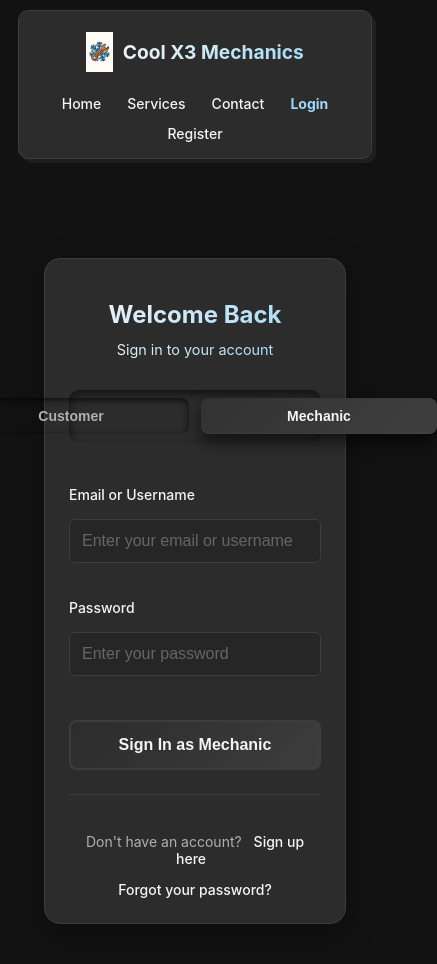
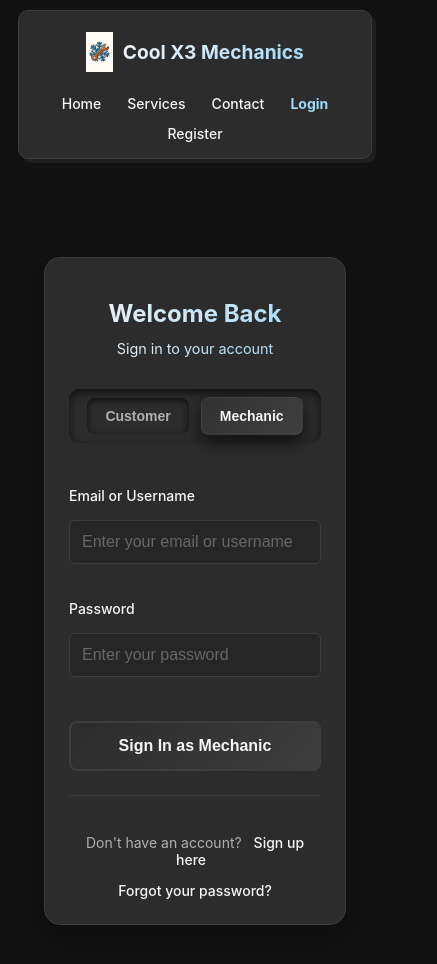
Before and after one commit to RobertGleim/mech_shop_react, a React (Vite) app: page /Login in a window 390 px wide. Shown: the top 964 px of the page, 437 px wide, since content can reach past the window. Built offline with nearby package versions, Linux system fonts and the light colour scheme.

Commit message:
login css clean up

```diff
--- a/src/views/AdminView.css
+++ b/src/views/AdminView.css
@@ -187,7 +187,8 @@
 .admin-card button {
 	background: #23493c;
 	color: #fff;
-	border: none;
+	border: 1px solid rgba(255,255,255,0.04);
+  margin-bottom: 10px;
 	padding: 0.5rem 0.75rem;
 	border-radius: 8px;
 	cursor: pointer;
@@ -195,7 +196,7 @@
 }
 .customer-actions .btn.delete,
 .mechanic-actions .delete-btn,
-.detail-actions .btn.delete { background: #3f1414; }
+.detail-actions .btn.delete { background: #3f1414; border: 1px solid #201b1b; }
 
 /* Unified detail rows: label/value two-column layout */
 .detail-body {
--- a/src/views/AdminView.jsx
+++ b/src/views/AdminView.jsx
@@ -584,8 +584,21 @@ function AdminView() {
         address: '',
         is_admin: false
       })
+
+      // Popup to inform admin of success
+      try {
+        window.alert(`Mechanic created successfully${newMech?.first_name ? `: ${newMech.first_name} ${newMech.last_name || ''}` : ''}`)
+      } catch (alertErr) {
+        console.debug('Alert failed:', alertErr)
+      }
     } catch (err) {
       setMechRegError(err.message || 'Failed to create mechanic')
+      // Popup to inform admin of failure
+      try {
+        window.alert(`Failed to create mechanic: ${err.message || 'Unknown error'}`)
+      } catch (alertErr) {
+        console.debug('Alert failed:', alertErr)
+      }
     } finally {
       setMechRegLoading(false)
     }
@@ -621,8 +634,21 @@ function AdminView() {
       setShowCustomers(true)
       setShowCustomerRegister(false)
       setCustomerRegisterForm({ first_name: '', last_name: '', email: '', password: '', phone: '', address: '' })
+
+      // Popup to inform admin of success
+      try {
+        window.alert(`Customer created successfully${newCust?.first_name ? `: ${newCust.first_name} ${newCust.last_name || ''}` : ''}`)
+      } catch (alertErr) {
+        console.debug('Alert failed:', alertErr)
+      }
     } catch (err) {
       setCustRegError(err.message || 'Failed to create customer')
+      // Popup to inform admin of failure
+      try {
+        window.alert(`Failed to create customer: ${err.message || 'Unknown error'}`)
+      } catch (alertErr) {
+        console.debug('Alert failed:', alertErr)
+      }
     } finally {
       setCustRegLoading(false)
     }
--- a/src/views/LoginView.css
+++ b/src/views/LoginView.css
@@ -170,28 +170,23 @@
 
 .user-type-switch {
     display: flex;
-    gap: 12px;
+    gap: 8px; /* slightly smaller gap so narrower buttons fit */
     margin-bottom: 24px;
     justify-content: center;
-    align-items: center;
-
-    /* make container match card and feel recessed */
-    background: #2C2C2C; /* same as .login-card */
-    padding: 8px;                 /* slightly larger padding to contain button shadows */
-    border-radius: 10px;
-    border: none;
-    box-shadow: inset 0 4px 10px rgba(0,0,0,0.6);
-    overflow: visible;            /* allow button shadows to be visible without clipping */
+    padding: 6px; /* tighten the container */
+    overflow: hidden;
+    box-sizing: border-box;
 }
 
 /* buttons sit inside the recessed container */
 .switch-btn {
-    flex: 0 0 auto;
+
+    max-width: 170px; /* ensure two buttons fit side-by-side */
+    min-width: 100px;   /* prevents labels from collapsing too far */
     display: inline-flex;
     align-items: center;
     justify-content: center;
-    padding: 10px 18px;
-    min-width: 90px;             /* consistent button width so they sit nicely inside box */
+    padding: 5px;
     background: transparent;
     color: #B0B0B0;
     border: none;
@@ -200,19 +195,19 @@
     font-weight: 600;
     cursor: pointer;
     transition: box-shadow 0.12s ease, color 0.12s ease, background 0.12s ease;
-
-    /* default: inset (pressed) look */
     box-shadow: inset 0 2px 6px rgba(0,0,0,0.7);
-    margin: 0;
-    box-sizing: border-box;
 }
 
-/* Active button: outset (raised) appearance using shadow only (no translate) */
+
+
+
+
+/* Active button: keep a subtle raised look but avoid large external spread that can overhang */
 .switch-btn.active {
     color: #F5F5F5;
     background: linear-gradient(135deg, #323232 0%, #3f3f3f 100%);
-    box-shadow: 0 8px 16px rgba(0,0,0,0.6), 0 -1px 0 rgba(255,255,255,0.03) inset;
-    /* no transform: keep button within container bounds */
+    box-shadow: inset 0 2px 6px rgba(255,255,255,0.02), 0 2px 6px rgba(0,0,0,0.4);
+    border: 1px solid rgba(255,255,255,0.03);
 }
 
 /* hover on non-active slightly change inset (no translate) */
@@ -238,6 +233,17 @@
     }
 }
 
+/* Responsive: allow buttons to flex on very small screens */
+@media (max-width: 420px) {
+    .switch-btn {
+        flex: 1 1 0;    /* allow buttons to share available space */
+        width: auto;
+        min-width: 0;
+        max-width: 100%;
+        padding: 10px 12px;
+    }
+}
+
 /* Loading Animation */
 .login-btn:disabled {
     position: relative;
```
